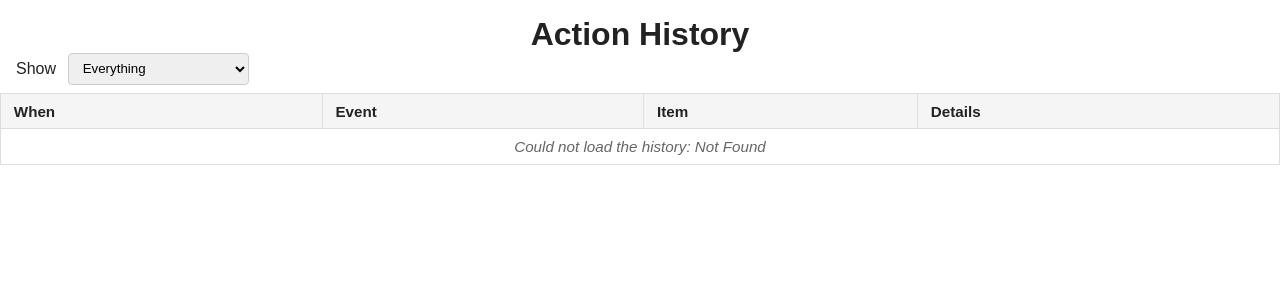
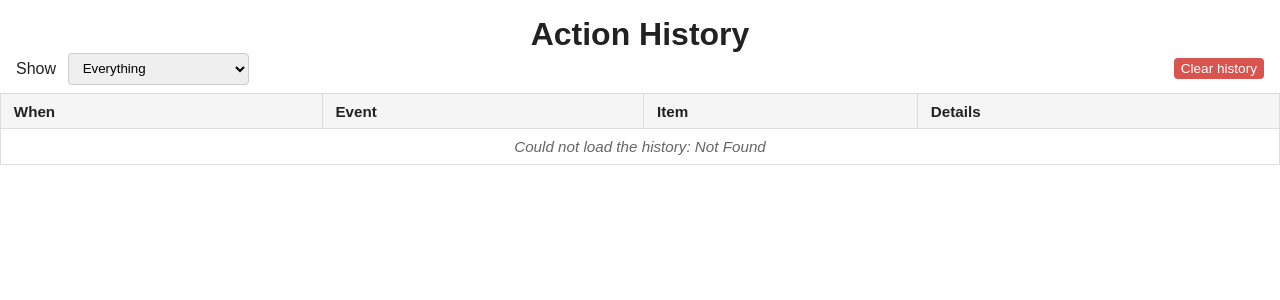
Before and after one commit to SlightlyMadMax/smt-backend, a Python web app: template smt/templates/action_history.html in a window 1280 px wide. Shown: the part 77-377 px from the top of the page. Run offline with Jinja, Linux system fonts and the light colour scheme; the template is opened without the code that fills it: most values are stand-ins (such as "Sample title", 1, 10 or a date in 2020).

Commit message:
clear the action log from the page

```diff
--- a/smt/schemas/action_log.py
+++ b/smt/schemas/action_log.py
@@ -32,3 +32,7 @@ class ActionLogEntry(BaseModel):
     message: str
 
     model_config = ConfigDict(from_attributes=True)
+
+
+class ActionLogPurged(BaseModel):
+    removed: int
--- a/smt/static/css/action_history.css
+++ b/smt/static/css/action_history.css
@@ -9,6 +9,10 @@
   padding: 0.4rem 0.6rem;
   border: 1px solid #ccc;
   border-radius: var(--radius);
+}
+
+.filter-bar .btn {
+  margin-left: auto;
 }
 
 .filter-hint {
--- a/smt/static/js/action_history.js
+++ b/smt/static/js/action_history.js
@@ -3,6 +3,7 @@ const REFRESH_INTERVAL = 15000;
 const body = document.getElementById('action-body');
 const levelFilter = document.getElementById('level-filter');
 const entryCount = document.getElementById('entry-count');
+const clearButton = document.getElementById('clear-history');
 
 function escapeHtml(value) {
   const div = document.createElement('div');
@@ -48,13 +49,33 @@ async function load() {
       return;
     }
     body.innerHTML = entries.map(renderRow).join('');
-    entryCount.textContent = `${entries.length} entr${entries.length === 1 ? 'y' : 'ies'}`;
+    entryCount.textContent = countLabel(entries.length);
   } catch (e) {
     renderEmpty(`Could not load the history: ${e.message}`);
   }
 }
 
+function countLabel(n) {
+  return `${n} entr${n === 1 ? 'y' : 'ies'}`;
+}
+
+async function clearHistory() {
+  if (!SMT.confirmAction('Delete every entry in the action history? This cannot be undone.')) return;
+
+  clearButton.disabled = true;
+  try {
+    const result = await SMT.remove('/api/v1/actions/');
+    SMT.notify(result.removed === 0 ? 'There was nothing to delete.' : `Deleted ${countLabel(result.removed)}.`);
+    await load();
+  } catch (e) {
+    SMT.notify(`Could not clear the history: ${e.message}`, 'error');
+  } finally {
+    clearButton.disabled = false;
+  }
+}
+
 levelFilter.addEventListener('change', load);
+clearButton.addEventListener('click', clearHistory);
 
 load();
 setInterval(load, REFRESH_INTERVAL);
--- a/smt/templates/action_history.html
+++ b/smt/templates/action_history.html
@@ -18,6 +18,10 @@
         {% endfor %}
     </select>
     <span class="filter-hint" id="entry-count"></span>
+    <button type="button" id="clear-history" class="btn danger small"
+            title="Delete every entry. Entries older than 30 days are removed automatically.">
+        Clear history
+    </button>
 </div>
 
 <div class="table-scroll">
```
Also changed, not shown: smt/api/v1/routes/action_log.py (+11 -1 lines).
